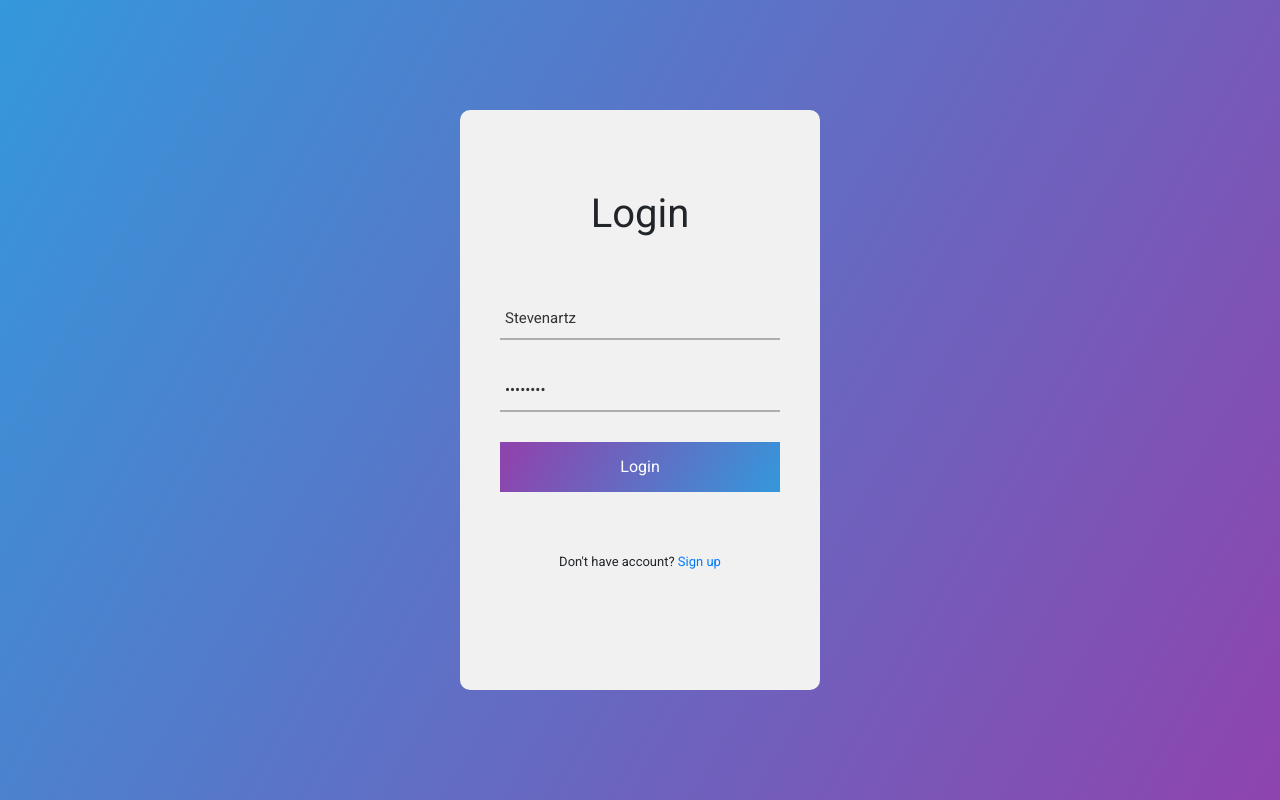
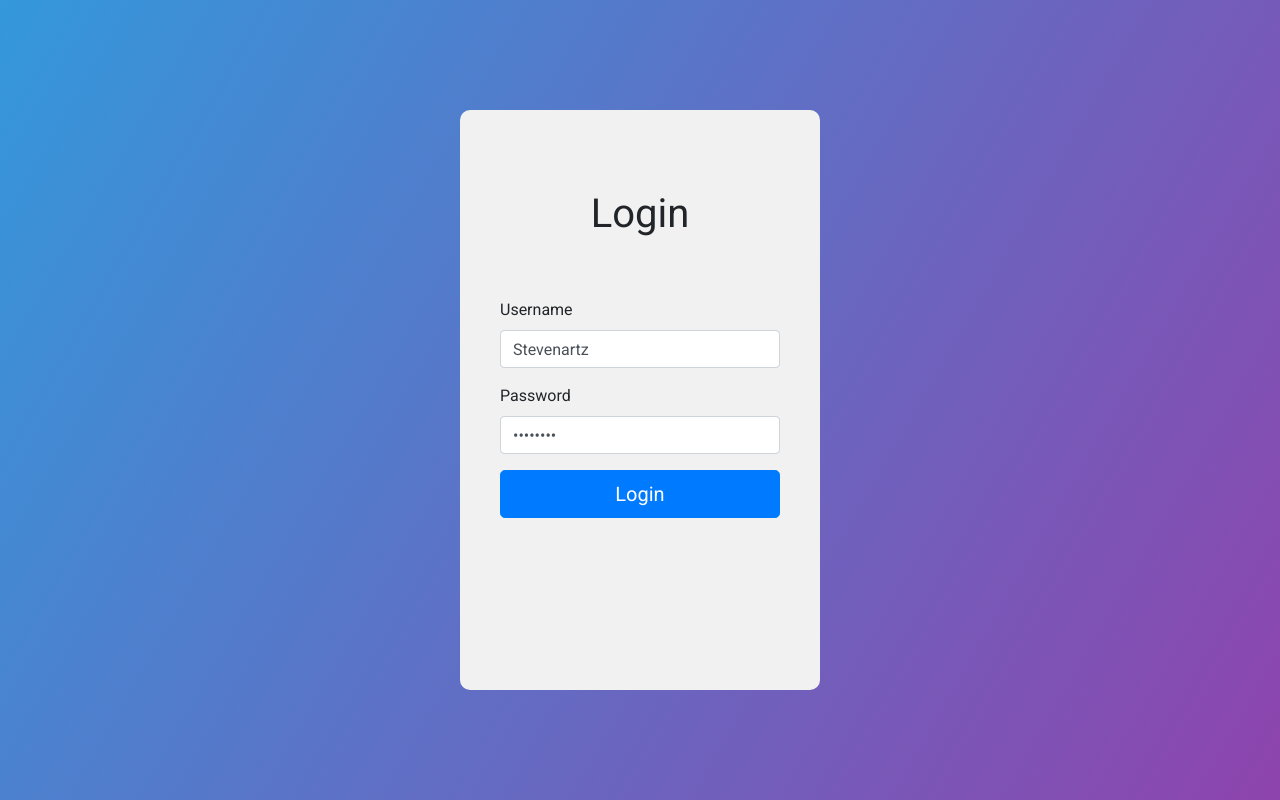
Before and after one commit to Stevenartz/Modul_183_Frontend, a React (Create React App) app: page /login in a window 1280 px wide. Built offline with nearby package versions, Linux system fonts and the light colour scheme.

Commit message:
Added Bootstrap and started with AddSongs Page and validation

```diff
--- a/package.json
+++ b/package.json
@@ -4,11 +4,14 @@
   "private": true,
   "dependencies": {
     "base-64": "^0.1.0",
+    "bootstrap": "^4.3.1",
     "classnames": "^2.2.6",
     "react": "^16.9.0",
+    "react-bootstrap": "^1.0.0-beta.12",
     "react-dom": "^16.9.0",
     "react-router-dom": "^5.0.1",
-    "react-scripts": "3.1.1"
+    "react-scripts": "3.1.1",
+    "validator": "^11.1.0"
   },
   "scripts": {
     "start": "react-scripts start",
--- a/src/components/AddSong/AddSong.css
+++ b/src/components/AddSong/AddSong.css
@@ -0,0 +1,4 @@
+  h1 {
+    text-align: center;
+    margin-bottom: 60px;
+  }
--- a/src/components/AddSong/AddSong.jsx
+++ b/src/components/AddSong/AddSong.jsx
@@ -1,25 +1,129 @@
-import React from 'react';
-import './AddSong.css';
+import React, { Component } from 'react';
+import cn from 'classnames';
+import { Form, Button } from 'react-bootstrap';
 
-class AddSong extends React.Component {
-
-    constructor(props) {
-        super(props);
+class AddSong extends Component {
+    formDefaults = {
+        songTitle: { value: '', isValid: true, message: '' },
     }
 
-    componentDidMount = () => {
+    state = {
+        ...this.formDefaults
+    };
 
+    onChange = (e) => {
+        const state = {
+            ...this.state,
+            [e.target.name]: {
+                ...this.state[e.target.name],
+                value: e.target.value,
+            }
+        };
+        this.setState(state);
+    }
+
+    handleSubmit = (e) => {
+        e.preventDefault();
+        this.resetValidationStates();
+        if (this.formIsValid()) {
+            // form processing here....
+        }
+    }
+
+    formIsValid = () => {
+        const songTitle = { ...this.state.songTitle };
+        let isGood = true;
+
+        if (songTitle.value.length < 3) {
+            songTitle.isValid = false;
+            songTitle.message = 'Please fill in the full Song Title!';
+            isGood = false;
+        }
+
+        // perform addtion validation on password and confirmPassword here...
+
+        if (!isGood) {
+            this.setState({
+                songTitle,
+            });
+        }
+
+        return isGood;
+    }
+
+    resetValidationStates = () => {
+        // make a copy of everything in state
+        const state = JSON.parse(JSON.stringify(this.state));
+
+        /*
+        loop through each item in state and if it's safe to assume that only
+        form values have an 'isValid' property, we can use that to reset their
+        validation states and keep their existing value property. This process
+        makes it easy to set all validation states on form inputs in case the number
+        of fields on our form grows in the future.
+        */
+        Object.keys(state).map(key => {
+            if (state[key].hasOwnProperty('isValid')) {
+                state[key].isValid = true;
+                state[key].message = '';
+            }
+        });
+
+        this.setState(state);
+    }
+
+    resetForm = () => {
+        this.setState(...this.formDefaults);
     }
 
     render() {
+        const { songTitle } = this.state;
+
+        const songTitleGroupClass = cn(
+            { 'is-invalid': !songTitle.isValid }
+        );
+
         return (
             <div className='center-screen'>
                 <div className='background'>
-                    Add song
+                    <h1>Add Song</h1>
+                    <Form noValidate onSubmit={e => this.handleSubmit(e)}>
+                        <Form.Group controlId='controlId1'>
+                            <Form.Label>Select Song Genre</Form.Label>
+                            <Form.Control as='select'>
+                                <option value=''>Select a Music Genre</option>
+                                <option value='pop'>Pop</option>
+                                <option value='rock'>Rock</option>
+                                <option value='electronic'>Electronic</option>
+                                <option value='hiphop'>Hip-Hop</option>
+                                <option value='classic'>Classic</option>
+                            </Form.Control>
+                        </Form.Group>
+                        <Form.Group>
+                            <Form.Label>Song Title</Form.Label>
+                            <Form.Control
+                                required
+                                className={songTitleGroupClass}
+                                autoComplete='off'
+                                type="text"
+                                name="songTitle"
+                                value={songTitle.value}
+                                onChange={this.onChange}
+                            />
+                            <h6>{songTitle.message}</h6>
+                        </Form.Group>
+                        <Button
+                            variant='primary'
+                            type='submit'
+                            size='lg'
+                            block>
+                            Submit!
+                    </Button>
+                    </Form>
                 </div>
             </div>
-        )
+        );
     }
-}
+};
 
 export default AddSong;
--- a/src/components/Dashboard/Dashboard.css
+++ b/src/components/Dashboard/Dashboard.css
@@ -33,7 +33,7 @@
 }
 
 
-.btn {
+/* .btn {
   border: none;
 	background: none;
 	cursor: pointer;
@@ -49,7 +49,7 @@
 
 .btn:hover {
   background-color: #bdc3c7;
-}
+} */
 
 /* ----------------------------------------------
  * Generated by Animista on 2019-9-11 20:39:16
--- a/src/components/Dashboard/Dashboard.jsx
+++ b/src/components/Dashboard/Dashboard.jsx
@@ -1,5 +1,6 @@
 import React from 'react';
 import './Dashboard.css';
+import { Button } from 'react-bootstrap';
 
 class Dashboard extends React.Component {
 
@@ -36,7 +37,7 @@ class Dashboard extends React.Component {
                 this.setState({ user: data })
             })
             .catch((e) => {
-                alert("failed: " + e);
+                alert('failed: ' + e);
             })
     }
 
@@ -50,7 +51,12 @@ class Dashboard extends React.Component {
                 <div className='background'>
                     <h1 className='fadeInText'>Hi {this.state.user.firstname} {this.state.user.lastname}!</h1>
                     <h2 className='fade-in-top-1s-delay'>Ready to capture some songs for your playlist?</h2>
-                    <button className='fade-in-top-2s-delay btn' onClick={this.changeToAddSong}>Add a new Song!</button>
+                    <Button
+                        className='fade-in-top-2s-delay'
+                        variant='success'
+                        onClick={this.changeToAddSong}
+                        size='lg'
+                    >Add a new Song!</Button>
                 </div>
             </div>
         )
--- a/src/components/Login/Login.css
+++ b/src/components/Login/Login.css
@@ -13,7 +13,7 @@ body{
   background-image: linear-gradient(120deg,#3498db,#8e44ad);
 }
 
-.login-form {
+ .login-form {
   width: 360px;
   background: #f1f1f1;
   height: 580px;
@@ -29,48 +29,3 @@ body{
   text-align: center;
   margin-bottom: 60px;
 }
-
-.textbox {
-  border-bottom: 2px solid #adadad;
-  position: relative;
-  margin: 30px 0;
-}
-
-.textbox input{
-  font-size: 15px;
-  color: #333;
-  border: none;
-  width: 100%;
-  outline: none;
-  background: none;
-  padding: 0 5px;
-  height: 40px;
-}
-
-.loginbtn {
-  display: block;
-  width: 100%;
-  height: 50px;
-  border: none;
-  background: linear-gradient(120deg,#3498db,#8e44ad,#3498db);
-  background-position: right;
-  background-size: 200%;
-  color: #fff;
-  outline: none;
-  cursor: pointer;
-  transition: .5s;
-}
-
-.loginbtn:hover {
-  background-position: left;
-}
-
-.bottom-text {
-  margin-top: 60px;
-  text-align: center;
-  font-size: 13px;
-}
-
-.errorMsg {
-  color: red;
-}
--- a/src/components/Login/Login.jsx
+++ b/src/components/Login/Login.jsx
@@ -1,6 +1,7 @@
 import React from 'react';
 import './Login.css';
 import { encode } from 'base-64';
+import { Form, Button, Alert } from 'react-bootstrap';
 
 class Login extends React.Component {
 
@@ -10,24 +11,25 @@ class Login extends React.Component {
         localStorage.removeItem('jwt');
 
         this.state = {
-            username: "Stevenartz",
-            password: "password",
+            username: 'Stevenartz',
+            password: 'password',
+            showErrMsg: false,
         }
     }
 
-    handleChange = event => {
+    handleChange = e => {
         this.setState({
-            [event.target.id]: event.target.value
+            [e.target.id]: e.target.value
         });
     }
 
-    handleSubmit = (e) => {
+    handleSubmit = e => {
         e.preventDefault();
         let url = 'http://localhost:8080/authenticate';
 
         let headers = new Headers();
 
-        headers.append('Authorization', 'Basic ' + encode(this.state.username + ":" + this.state.password));
+        headers.append('Authorization', 'Basic ' + encode(this.state.username + ':' + this.state.password));
 
         fetch(url, {
             mode: 'cors',
@@ -64,45 +66,48 @@ class Login extends React.Component {
 
     render() {
         return (
-            <div>
-                <form onSubmit={e => this.handleSubmit(e)} className='login-form'>
-                    <h1>Login</h1>
-
-                    <div className='textbox'>
-                        <input
+            <div className='login-form'>
+                <h1>Login</h1>
+                <Form onSubmit={e => this.handleSubmit(e)}>
+                    <Form.Group controlId='formUsername'>
+                        <Form.Label>Username</Form.Label>
+                        <Form.Control
                             id='username'
+                            type='text'
+                            placeholder='Enter username'
                             autoComplete='off'
-                            placeholder='Username'
-                            type='text'
                             onChange={this.handleChange}
-                            value={this.state.username} />
-                    </div>
-
-                    <div className='textbox'>
-                        <input
+                            value={this.state.username}
+                        />
+                    </Form.Group>
+                    <Form.Group controlId='formPassword'>
+                        <Form.Label>Password</Form.Label>
+                        <Form.Control
                             id='password'
+                            type='password'
+                            placeholder='Password'
                             autoComplete='off'
-                            placeholder='Password'
-                            type='password'
                             onChange={this.handleChange}
                             value={this.state.password}
                         />
-                    </div>
-
-                    {this.state.showErrMsg &&
-                        <span className='errorMsg'>Login failed: Invalid username or password!</span>
-                    }
-
-                    <button
+                    </Form.Group>
+                    <Alert
+                        show={this.state.showErrMsg}
+                        variant='danger'>
+                        <Alert.Heading>Error!</Alert.Heading>
+                        <p>
+                            Login failed: Invalid username or password!
+                         </p>
+                    </Alert>
+                    <Button
+                        variant='primary'
                         type='submit'
-                        className='loginbtn'
+                        size='lg'
                         disabled={!this.validateForm()}
-                    >Login</button>
-
-                    <div className='bottom-text'>
-                        Don't have account? <a href='#'>Sign up</a>
-                    </div>
-                </form>
+                        block>
+                        Login
+                    </Button>
+                </Form>
             </div>
         )
     }
--- a/src/index.js
+++ b/src/index.js
@@ -2,6 +2,7 @@ import React from "react";
 import ReactDOM from "react-dom";
 import Layout from './components/Layout/Layout';
 import { BrowserRouter as Router } from 'react-router-dom';
+import 'bootstrap/dist/css/bootstrap.min.css';
 
 ReactDOM.render(
     <Router>
```
Also changed, not shown: public/index.html (+4 -8 lines), 1 other file (tests, documents, lock files or other folders).
